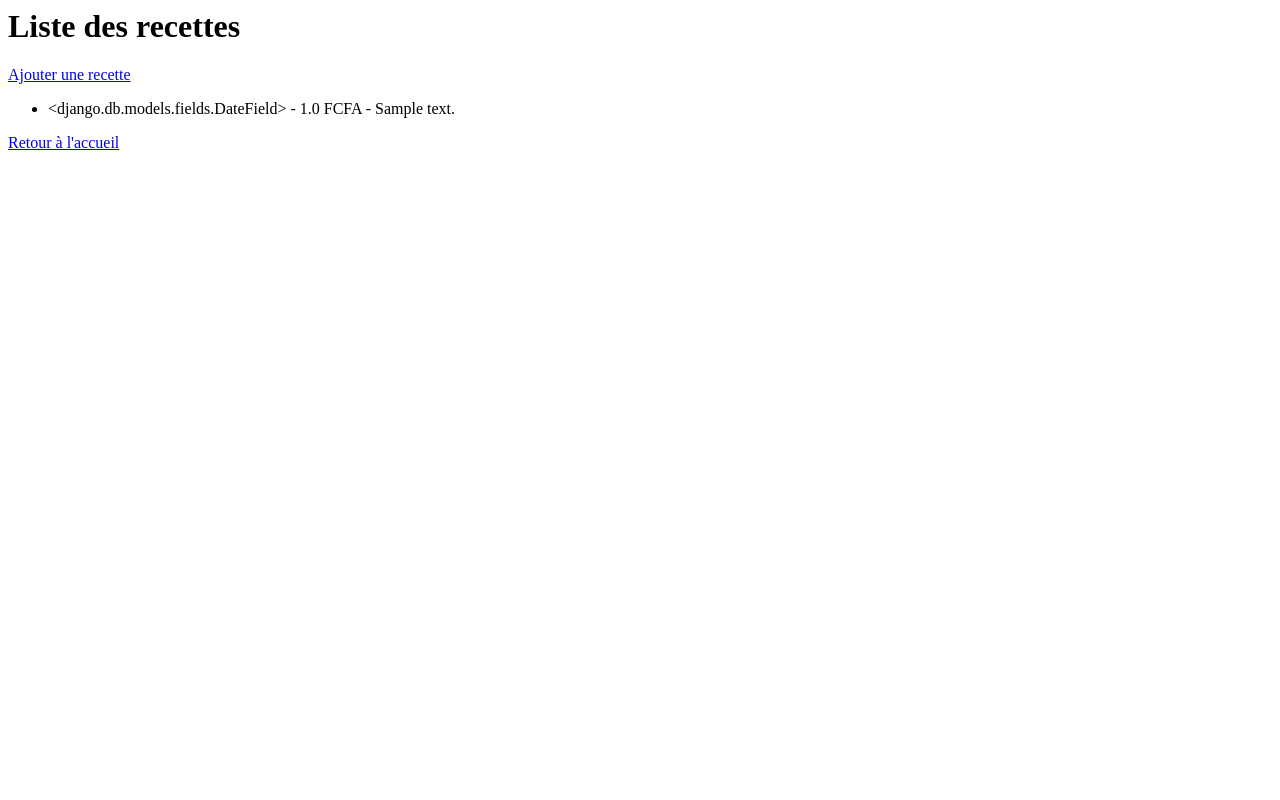
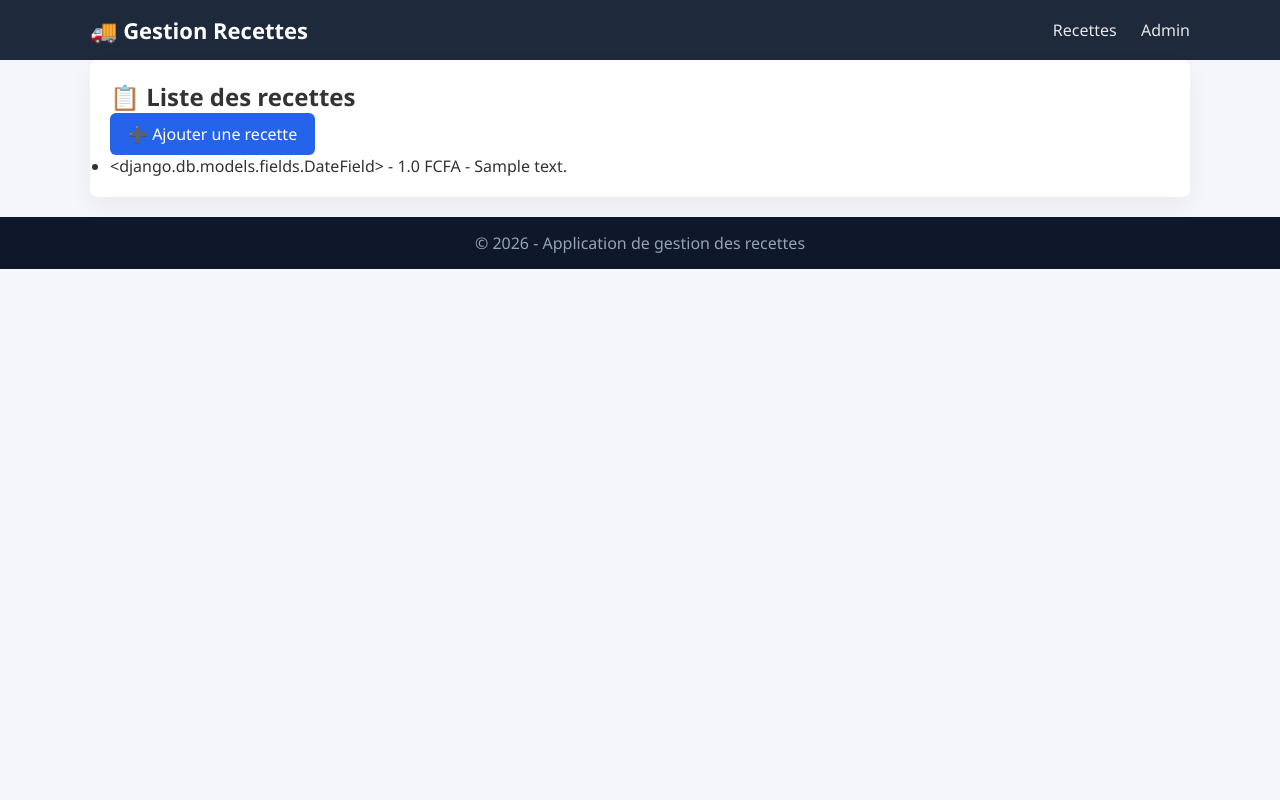
Before and after one commit to holyson-Tech/Projet_Django_Devoir, a Django app: template recettes/templates/liste.html in a window 1280 px wide. Run offline with Django 5.2, Linux system fonts and the light colour scheme; the template is opened without the code that fills it: values that come from a table or form of the project are taken from there, others are empty; tables that the repository leaves empty hold one stand-in row (values such as "Sample post").

Commit message:
Modification du fichier base.html pour faire intervenir la notion d'heritage entre les diffentes pages

```diff
--- a/recettes/static/css/style.css
+++ b/recettes/static/css/style.css
@@ -0,0 +1,85 @@
+/* RESET */
+* {
+    margin: 0;
+    padding: 0;
+    box-sizing: border-box;
+}
+
+/* GLOBAL */
+body {
+    font-family: 'Segoe UI', Tahoma, sans-serif;
+    background-color: #f4f6f9;
+    color: #333;
+}
+
+/* CONTAINER */
+.container {
+    width: 90%;
+    max-width: 1100px;
+    margin: auto;
+}
+
+/* NAVBAR */
+.navbar {
+    background: #1e293b;
+    padding: 15px 0;
+    color: white;
+}
+
+.navbar .container {
+    display: flex;
+    justify-content: space-between;
+    align-items: center;
+}
+
+.logo {
+    font-size: 22px;
+}
+
+.navbar a {
+    color: #e5e7eb;
+    margin-left: 20px;
+    text-decoration: none;
+    font-weight: 500;
+}
+
+.navbar a:hover {
+    color: #38bdf8;
+}
+
+/* CONTENU */
+main {
+    margin: 40px auto;
+}
+
+/* CARDS */
+.card {
+    background: white;
+    padding: 20px;
+    border-radius: 8px;
+    box-shadow: 0 10px 25px rgba(0,0,0,0.05);
+    margin-bottom: 20px;
+}
+
+/* BOUTONS */
+.btn {
+    display: inline-block;
+    background: #2563eb;
+    color: white;
+    padding: 10px 18px;
+    border-radius: 6px;
+    text-decoration: none;
+    font-weight: 500;
+}
+
+.btn:hover {
+    background: #1d4ed8;
+}
+
+/* FOOTER */
+.footer {
+    background: #0f172a;
+    color: #94a3b8;
+    text-align: center;
+    padding: 15px;
+}
--- a/recettes/templates/liste.html
+++ b/recettes/templates/liste.html
@@ -1,12 +1,20 @@
-<h1>Liste des recettes</h1>
+{% extends 'base.html' %}
 
-<a href="{% url 'ajouter_recette' %}">Ajouter une recette</a>
+{% block title %}Liste des recettes{% endblock %}
+
+{% block content %}
+<div class="card">
+    <h2>📋 Liste des recettes</h2>
+
+    <a class="btn" href="{% url 'ajouter_recette' %}">➕ Ajouter une recette</a>
 
     <ul>
         {% for r in recettes %}
             <li>{{ r.date }} - {{ r.montant }} FCFA - {{ r.description }}</li>
         {% empty %}
-        <li>Aucune recette</li>
+            <li>Aucune recette enregistrée</li>
         {% endfor %}
     </ul>
+</div>
+{% endblock %}
 <a href="{% url 'accueil' %}">Retour à l'accueil</a>
```
Also changed, not shown: recettes/templates/base.html (+2 -5 lines). Lines whose indentation alone changed are shown as unchanged.
